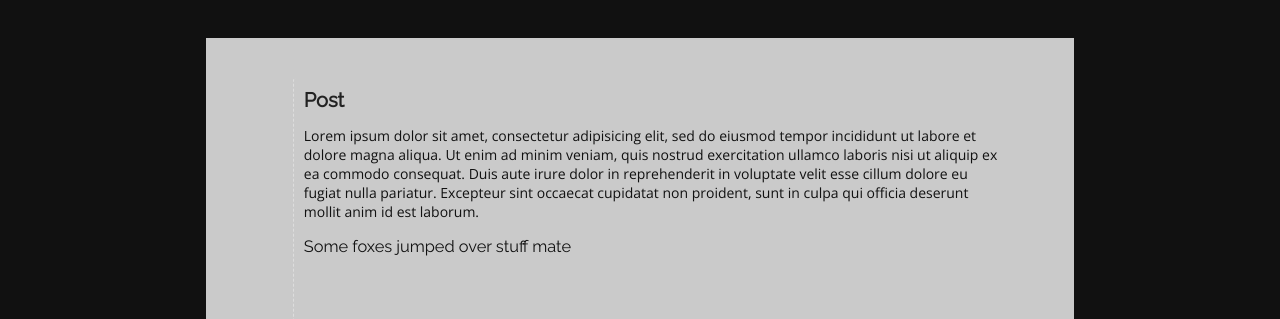
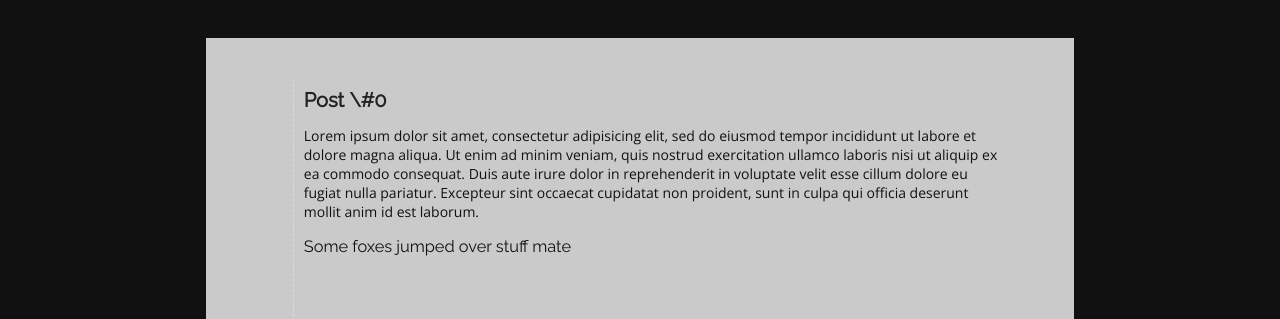
Before and after one commit to ckilimci/ckilimci.github.io, a Jekyll site: the page built from _posts/2016-04-03-post0.md, in a window 1280 px wide. Shown: the part 191-510 px from the top of the page. Built offline with Jekyll 4.4.1, drawn with Linux system fonts in a browser that asks for light colours; some web fonts are replaced; comment, search, counter and statistics services are not loaded.

Commit message:
\#0 on title

```diff
--- a/_posts/2016-04-03-post0.md
+++ b/_posts/2016-04-03-post0.md
@@ -1,6 +1,6 @@
 ---
 layout: blog
-title: Post #0
+title: Post \#0
 category: blog
 tags: [human]
 summary: New beginnings
```
